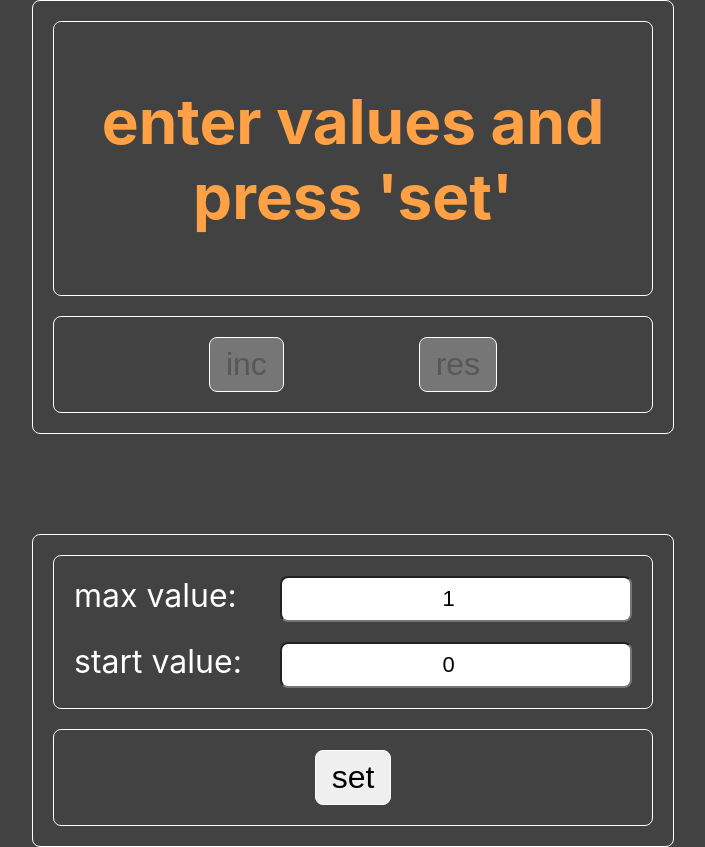
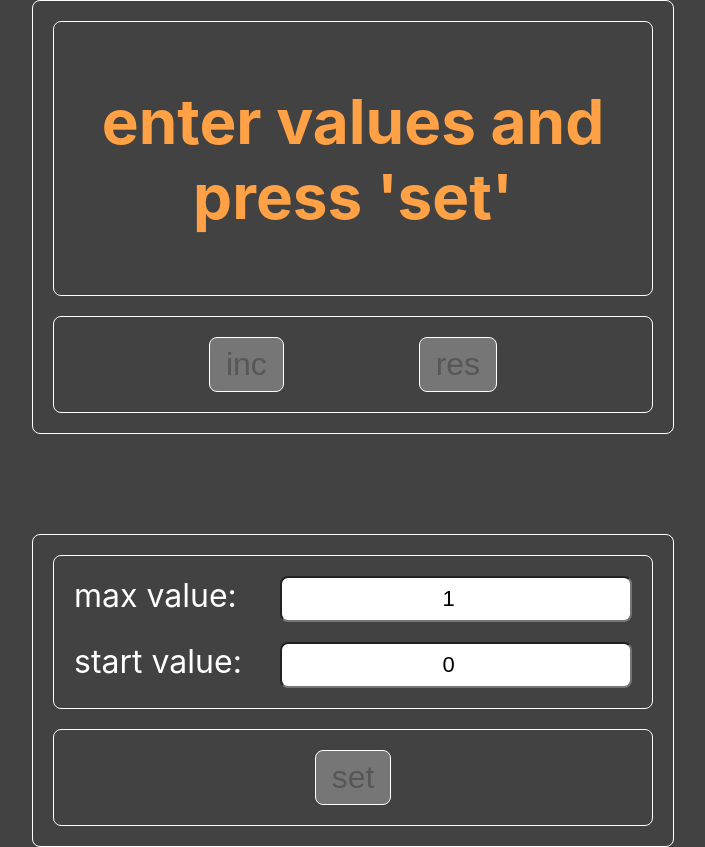
Before and after one commit to dyerman456/02-counter, a React (Create React App) app: page / in a window 1280 px wide. Shown: the whole page, without its empty margins (287-992 px from the left). Built offline with nearby package versions, Linux system fonts and the light colour scheme.

Commit message:
add variables to check if set button is pressed

```diff
--- a/src/App.tsx
+++ b/src/App.tsx
@@ -5,13 +5,20 @@ import {CounterSettings} from "./components/CounterSettings";
 import {CounterTitle} from "./components/CounterTitle";
 
 function App() {
+  debugger
 
   const [counterValue, setCounterValue] = useState<number>(0) // value on the screen
   const [startValue, setStartValue] = useState<number>(0) // min value from input
   const [maxValue, setMaxValue] = useState<number>(1) // max value from input
 
-  const [error, setError] = useState<string | null>(null) // error
-  const [isSetPressed, setIsSetPressed] = useState(false)
+  const [checkStartValue, setCheckStartValue] = useState(startValue)
+  const [checkMaxValue, setCheckMaxValue] = useState(maxValue)
+
+  // Сравнить, равны ли переменные в момент когда мы меняем инпуты
+
+  const [isSetDisabled, setIsSetDisabled] = useState(false)
+
+  const [isSetPressed, setIsSetPressed] = useState(false) // if set button pressed
 
   const increaseCounterValue = () => {
     setCounterValue(prevState => {
@@ -28,6 +35,8 @@ function App() {
   const setValues = () => {
     setCounterValue(startValue)
     setIsSetPressed(true)
+    setCheckStartValue(startValue)
+    setCheckMaxValue(maxValue)
     localStorage.setItem("counterValue", JSON.stringify(startValue))
     localStorage.setItem("minValue", JSON.stringify(startValue))
     localStorage.setItem("maxValue", JSON.stringify(maxValue))
@@ -42,7 +51,6 @@ function App() {
     let maxValueAsString = localStorage.getItem("maxValue")
 
     let isSetPressedAsString = localStorage.getItem("isSetPressed")
-
 
     if (typeof counterValueAsString === "string") {
       setCounterValue(JSON.parse(counterValueAsString))
@@ -59,15 +67,18 @@ function App() {
     if (typeof isSetPressedAsString === "string") {
       setIsSetPressed(JSON.parse(isSetPressedAsString))
     }
+
+    if (typeof minValueAsString === "string") {
+      setCheckStartValue(JSON.parse(minValueAsString))
+    }
+
+    if (typeof maxValueAsString === "string") {
+      setCheckMaxValue(JSON.parse(maxValueAsString))
+    }
+
+    console.log("check start value " + (startValue === checkStartValue))
+    console.log("check max value " + (maxValue === checkMaxValue))
   }, [])
-
-  useEffect(() => {
-    if (startValue >= maxValue || startValue < 0 || maxValue < 0) {
-      setError("error")
-    } else {
-      setError(null)
-    }
-  }, [startValue, maxValue])
 
   return (
     <div className="App">
@@ -85,15 +96,20 @@ function App() {
           isSetPressed={isSetPressed}
           resetCounterValue={resetCounterValue}
           startValue={startValue}
+          checkStartValue={checkStartValue}
+          checkMaxValue={checkMaxValue}
         />
       </div>
       <CounterSettings
-        error={error}
         maxValue={maxValue}
         setMaxValue={setMaxValue}
         startValue={startValue}
         setStartValue={setStartValue}
         setValues={setValues}
+        checkStartValue={checkStartValue}
+        checkMaxValue={checkMaxValue}
+        isSetDisabled={isSetDisabled}
+        setIsSetDisabled={setIsSetDisabled}
       />
     </div>
 
--- a/src/components/CounterControls.tsx
+++ b/src/components/CounterControls.tsx
@@ -8,6 +8,8 @@ type Props = {
   isSetPressed: boolean
   resetCounterValue: () => void
   startValue: number
+  checkStartValue: number
+  checkMaxValue: number
 }
 
 export const CounterControls = (props: Props) => {
@@ -18,15 +20,18 @@ export const CounterControls = (props: Props) => {
     maxValue,
     isSetPressed,
     resetCounterValue,
-    startValue} = props
+    startValue,
+    checkStartValue,
+    checkMaxValue
+  } = props
 
 
   return (
     <div className="container counter-controls">
       <Button className="button counter-controls__button" title="inc" callback={increaseCounterValue}
-              isDisabled={counterValue >= maxValue || !isSetPressed}/>
+              isDisabled={counterValue >= maxValue || !isSetPressed || checkStartValue !== startValue}/>
       <Button className="button counter-controls__button" title="res" callback={resetCounterValue}
-              isDisabled={counterValue === startValue || !isSetPressed}/>
+              isDisabled={counterValue === startValue || !isSetPressed || checkMaxValue !== maxValue}/>
     </div>
   )
 }
--- a/src/components/CounterSettings.tsx
+++ b/src/components/CounterSettings.tsx
@@ -1,19 +1,43 @@
 import {Input} from "./Input";
 import {Button} from "./Button";
-import React from "react";
+import React, {useEffect, useState} from "react";
 
 type Props = {
-  error: string | null
   maxValue: number
   setMaxValue: (value: number) => void
   startValue: number
   setStartValue: (value: number) => void
   setValues: () => void
+  isSetDisabled: boolean
+  setIsSetDisabled: (isSetDisabled: boolean) => void
+  checkStartValue: number
+  checkMaxValue: number
 }
 
 export const CounterSettings = (props: Props) => {
 
-  const {error, maxValue, setMaxValue, startValue, setStartValue, setValues} = props
+  const {
+    maxValue,
+    setMaxValue,
+    startValue,
+    setStartValue,
+    setValues,
+    isSetDisabled,
+    setIsSetDisabled,
+    checkStartValue,
+    checkMaxValue
+  } = props
+
+  const [error, setError] = useState<string | null>(null) // error
+
+  useEffect(() => {
+    setIsSetDisabled(startValue >= 0 && maxValue >= 0 && startValue === checkStartValue && maxValue === checkMaxValue)
+    if (startValue >= maxValue || startValue < 0 || maxValue < 0) {
+      setError("error")
+    } else {
+      setError(null)
+    }
+  }, [startValue, maxValue])
 
   return (
     <div className="container settings">
@@ -28,7 +52,7 @@ export const CounterSettings = (props: Props) => {
         </div>
       </div>
       <div className="container">
-        <Button className="button" title="set" callback={setValues}/>
+        <Button className="button" title="set" callback={setValues} isDisabled={isSetDisabled}/>
       </div>
     </div>
   )
--- a/src/components/Input.tsx
+++ b/src/components/Input.tsx
@@ -7,6 +7,7 @@ type Props = {
 }
 
 export const Input = (props: Props) => {
+  debugger
 
   const {className, setValue, value} = props
 
```
